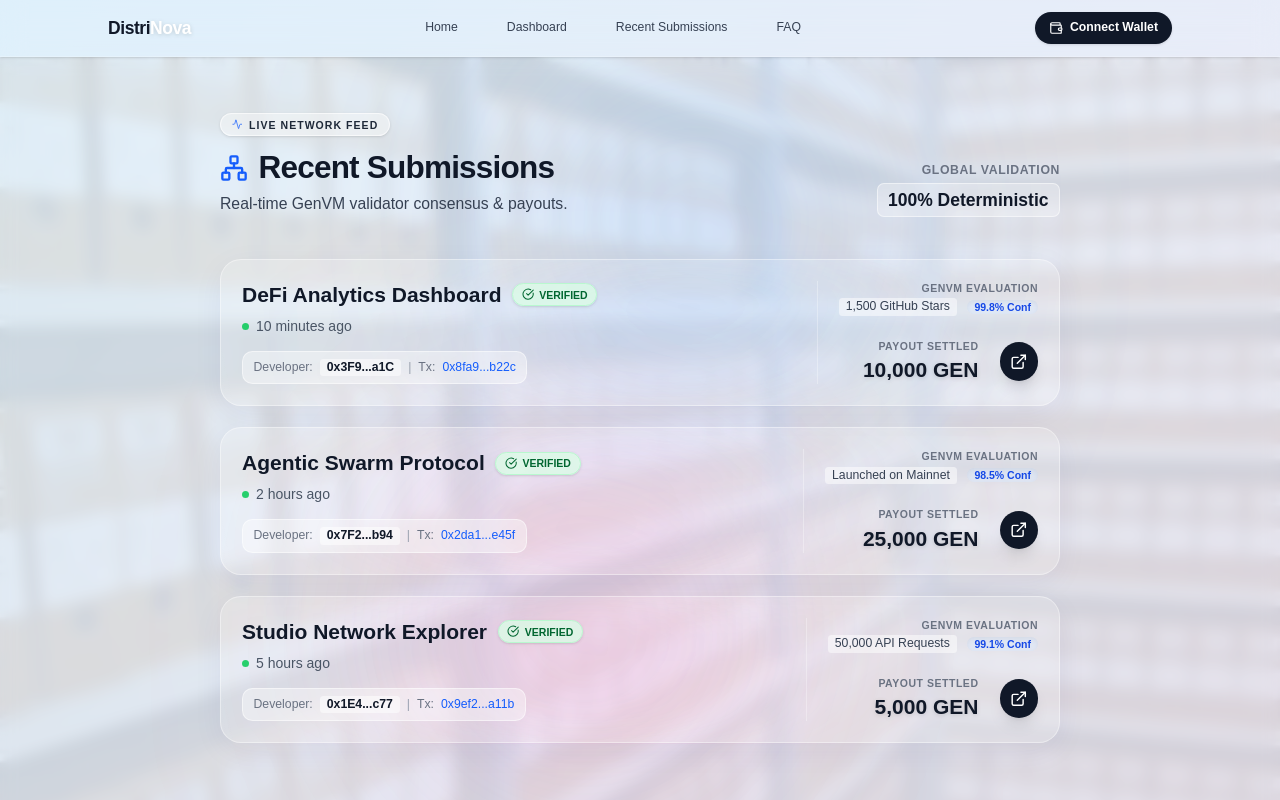
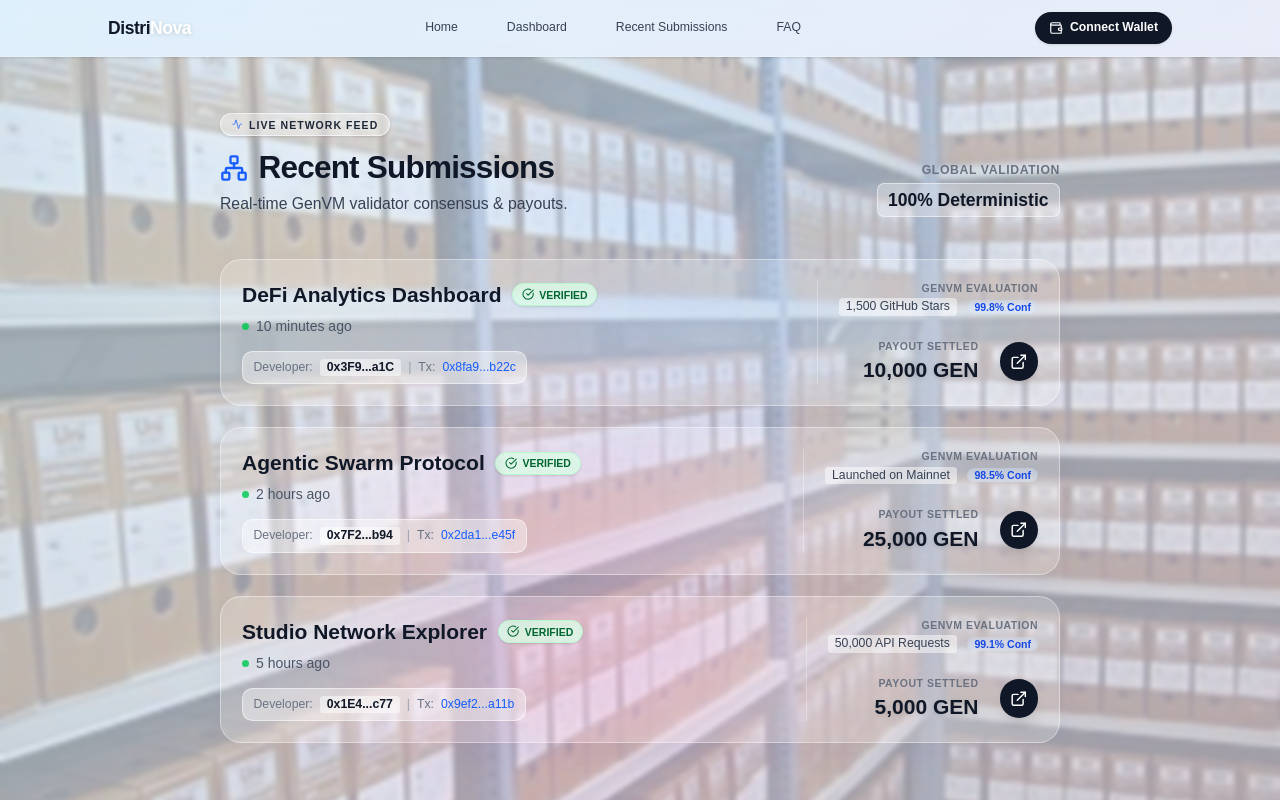
Before and after one commit to Chimdi-hash/DistriNova, a Next.js app: page /submissions in a window 1280 px wide. Shown: the top 800 px of the page. Built offline with nearby package versions, Linux system fonts and the light colour scheme.

Commit message:
Make the recent submissions background image clearer

```diff
--- a/src/app/submissions/page.tsx
+++ b/src/app/submissions/page.tsx
@@ -39,14 +39,14 @@ export default function Submissions() {
   return (
     <div className="w-full min-h-screen relative overflow-hidden">
 
-      {/* Faded Background Image */}
+      {/* Faded Background Image - opacity increased to make it clearer */}
       <div
-        className="absolute inset-0 z-0 bg-cover bg-center bg-no-repeat opacity-20"
+        className="absolute inset-0 z-0 bg-cover bg-center bg-no-repeat opacity-40"
         style={{ backgroundImage: "url('/recent_submissions.jpeg')" }}
       ></div>
 
-      {/* Optional overlay to soften the image further against text */}
-      <div className="absolute inset-0 z-0 bg-white/40 backdrop-blur-sm"></div>
+      {/* Subtle overlay to soften the image slightly without hiding it */}
+      <div className="absolute inset-0 z-0 bg-white/20 backdrop-blur-[2px]"></div>
 
       <div className="w-full max-w-5xl mx-auto px-4 sm:px-6 lg:px-8 py-16 relative z-10">
 
```
